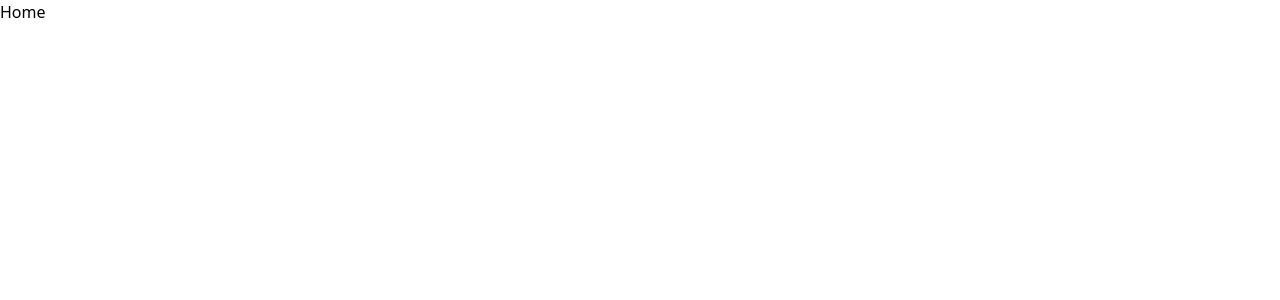
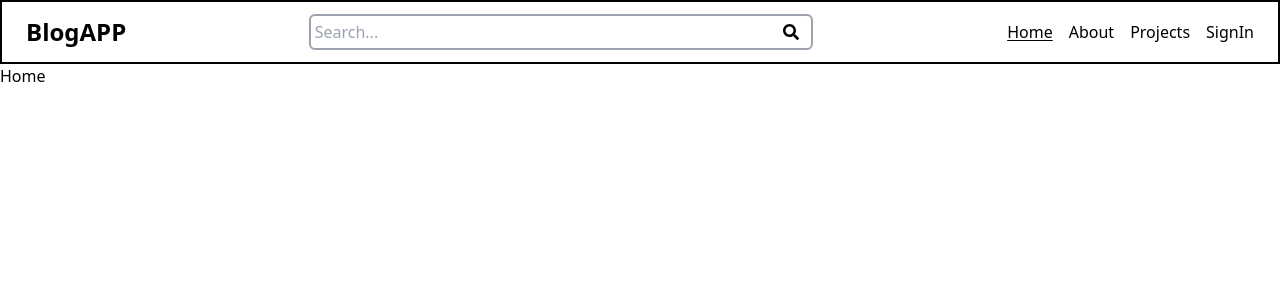
Before and after one commit to armanmahal/5.Blog-app, a React (Create React App) app in the folder client/: page / in a window 1280 px wide. Shown: the top 300 px of the page. Built offline with nearby package versions, Linux system fonts and the light colour scheme.

Commit message:
create header section

```diff
--- a/client/package.json
+++ b/client/package.json
@@ -8,6 +8,8 @@
     "@testing-library/user-event": "^13.5.0",
     "react": "^18.3.1",
     "react-dom": "^18.3.1",
+    "react-icons": "^5.2.1",
+    "react-router-dom": "^6.23.1",
     "react-scripts": "5.0.1",
     "web-vitals": "^2.1.4"
   },
--- a/client/src/App.jsx
+++ b/client/src/App.jsx
@@ -5,11 +5,13 @@ import Signup from "./pages/Signup";
 import About from "./pages/About";
 import Dashboard from "./pages/Dashboard";
 import Projects from "./pages/Projects";
+import Header from "./components/Header";
 
 function App() {
   return (
     <div className="App">
       <BrowserRouter>
+        <Header />
         <Routes>
           <Route path="/" element={<Home />} />
           <Route path="/signin" element={<Signin />} />
--- /dev/null
+++ b/client/src/components/Header.jsx
@@ -0,0 +1,136 @@
+import React, { useEffect, useState } from "react";
+import { FaSearch, FaGripLines, FaChevronUp } from "react-icons/fa";
+import { Link, useLocation} from "react-router-dom";
+
+export default function Header() {
+
+  const [search, setSearch] = useState("");
+  const [navIsOpen, setNavIsOpen] = useState(false);
+
+  const path = useLocation().pathname;
+
+  useEffect(() => {
+    setNavIsOpen(false);
+  }, [path]);
+
+  const handleSubmit = (e) => {
+    e.preventDefault();
+    console.log(search);
+    setSearch("");
+  };
+
+  return (
+    <div className="border-black border-2 px-2 py-3 flex gap-5 items-center justify-between relative">
+
+
+      {/* LOGO */}
+      <div className="hidden md:block text-[1.5rem] font-semibold md:pl-2 lg:pl-4">
+        BlogAPP
+      </div>
+
+      {/* SEARCHBAR */}
+      <form
+        className="border-2 border-gray-400 p-1 rounded-md flex justify-between ml-2 md:w-[40%]"
+        onSubmit={handleSubmit}
+      >
+        <input
+          type="text"
+          name="search"
+          id="search"
+          placeholder="Search..."
+          value={search}
+          onChange={(e) => {
+            setSearch(e.target.value);
+          }}
+          className="border-none focus:outline-none md:w-[90%]"
+        />
+        <button className="pr-2">
+          <FaSearch />
+        </button>
+      </form>
+
+      {/* NAVIAGATION FOR LARGE SCREEN */}
+      <div className="hidden md:flex items-center gap-4 ml-5 mr-4">
+        <Link
+          to={"/"}
+          className={path === "/" ? "underline underline-offset-2" : ""}
+        >
+          Home
+        </Link>
+        <Link
+          to={"/about"}
+          className={path === "/about" ? "underline underline-offset-2" : ""}
+        >
+          About
+        </Link>
+        <Link
+          to={"/projects"}
+          className={path === "/projects" ? "underline underline-offset-2" : ""}
+        >
+          Projects
+        </Link>
+        <Link
+          to={"/signin"}
+          className={path === "/signin" ? "underline underline-offset-2" : ""}
+        >
+          SignIn
+        </Link>
+      </div>
+
+      {/* NAVIAGATION FOR SMALL SCREEN */}
+      <button
+        onClick={() => {
+          setNavIsOpen(!navIsOpen);
+        }}
+        className="md:hidden mr-4 border-2 p-2 rounded-md"
+      >
+        {navIsOpen ? <FaChevronUp /> : <FaGripLines />}
+      </button>
+
+      <div
+        className={`md:hidden border-2 border-black absolute top-[100%] right-[-2px] w-[100vw] flex flex-col gap-1 bg-white py-2 ${
+          navIsOpen ? "" : "hidden"
+        }`}
+      >
+        <div
+          className={
+            path === "/signin"
+              ? "bg-gradient-to-l from-white via-gray-200 to-white  w-full flex items-center justify-center py-1 text-lg"
+              : "w-full flex items-center justify-center py-1 text-lg"
+          }
+        >
+          <Link to={"/signin"}>SignIn</Link>
+        </div>
+        <div
+          className={
+            path === "/"
+              ? "bg-gradient-to-l from-white via-gray-200 to-white  w-full flex items-center justify-center py-1 text-lg"
+              : "w-full flex items-center justify-center py-1 text-lg"
+          }
+        >
+          <Link to={"/"}>Home</Link>
+        </div>
+        <div
+          className={
+            path === "/about"
+              ? "bg-gradient-to-l from-white via-gray-200 to-white  w-full flex items-center justify-center py-1 text-lg"
+              : "w-full flex items-center justify-center py-1 text-lg"
+          }
+        >
+          <Link to={"/about"}>About</Link>
+        </div>
+        <div
+          className={
+            path === "/projects"
+              ? "bg-gradient-to-l from-white via-gray-200 to-white  w-full flex items-center justify-center py-1 text-lg"
+              : "w-full flex items-center justify-center py-1 text-lg"
+          }
+        >
+          <Link to={"/projects"}>Projects</Link>
+        </div>
+      </div>
+
+
+    </div>
+  );
+}
--- a/client/tailwind.config.js
+++ b/client/tailwind.config.js
@@ -1,6 +1,6 @@
 /** @type {import('tailwindcss').Config} */
 module.exports = {
-  content: ["./src/**/*.{html,js}"],
+  content: ["./src/**/*.{html,js,jsx}"],
   theme: {
     extend: {},
   },
```
Also changed, not shown: 1 other file (tests, documents, lock files or other folders).
